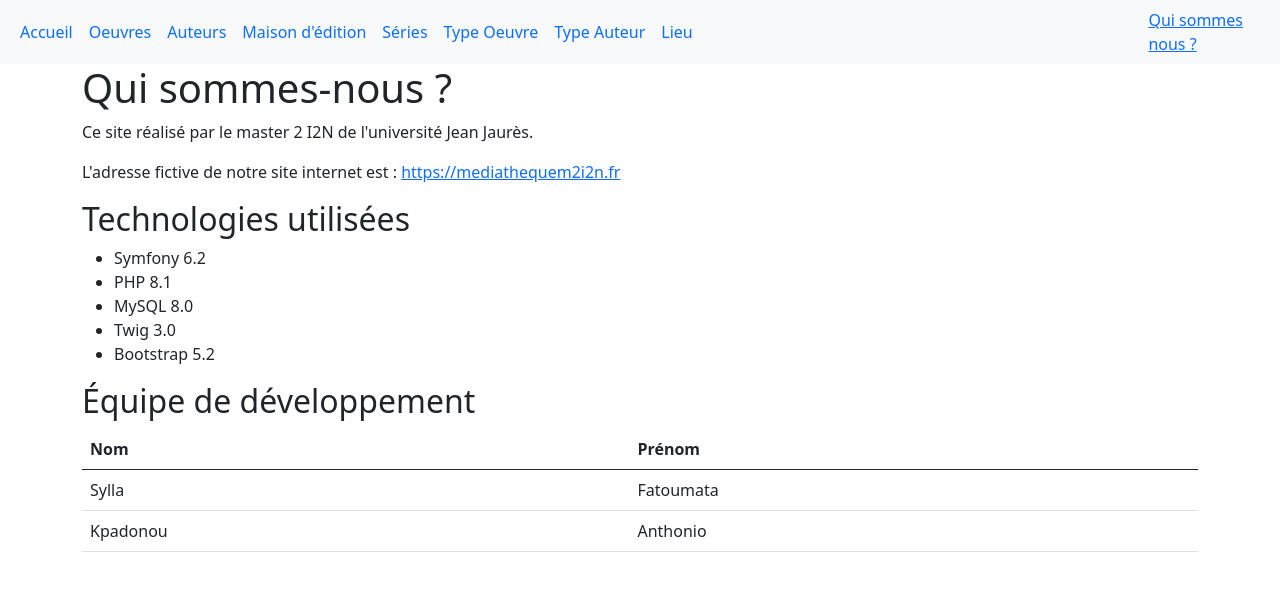
After one commit to yaelchampclaux/Mediatheque, a Symfony app: template site/templates/Accueil/qui_sommes_nous.html.twig in a window 1280 px wide. The commit adds this page. Shown: the top 591 px of the page. Run offline with Twig, Linux system fonts and the light colour scheme; the template is opened without the code that fills it, so the values that code supplies are empty; some libraries are stand-ins or nearby versions.

Commit message:
fatoumata qui somme nous

```diff
--- /dev/null
+++ b/site/templates/Accueil/qui_sommes_nous.html.twig
@@ -0,0 +1,39 @@
+{% extends 'base.html.twig' %}
+
+{% block title %}Qui sommes-nous ?{% endblock %}
+
+{% block body %}
+    <h1>Qui sommes-nous ?</h1>
+    <p>Ce site réalisé par le master 2 I2N de l'université Jean Jaurès.</p>
+    <p>L'adresse fictive de notre site internet est : <a href="https://mediathequem2i2n.fr">https://mediathequem2i2n.fr</a></p>
+
+    <h2>Technologies utilisées</h2>
+    <ul>
+        <li>Symfony 6.2</li>
+        <li>PHP 8.1</li>
+        <li>MySQL 8.0</li>
+        <li>Twig 3.0</li>
+        <li>Bootstrap 5.2</li>
+    </ul>
+
+    <h2>Équipe de développement</h2>
+    <table class="table">
+        <thead>
+            <tr>
+                <th>Nom</th>
+                <th>Prénom</th>
+            </tr>
+        </thead>
+        <tbody>
+            <tr>
+                <td>Sylla</td>
+                <td>Fatoumata</td>
+            </tr>
+            <tr>
+                <td>Kpadonou</td>
+                <td>Anthonio</td>
+            </tr>
+
+        </tbody>
+    </table>
+{% endblock %}
--- a/site/templates/base.html.twig
+++ b/site/templates/base.html.twig
@@ -29,8 +29,10 @@
                 <li class="nav-item"><a class="nav-link" href="{{ url('app_type_oeuvre_index') }}">Type Oeuvre</a></li>
                 <li class="nav-item"><a class="nav-link" href="{{ url('app_type_auteur_index') }}">Type Auteur</a></li>
                 <li class="nav-item"><a class="nav-link" href="{{ url('app_lieu_index') }}">Lieu</a></li>
+
             </ul>
         </div>
+       <a href="{{ url('qui_sommes_nous') }}">Qui sommes nous ?</a>
     </nav>
 {% endblock %}
 
```
Also changed, not shown: site/src/Controller/AccueilController.php (+7 -0 lines).
